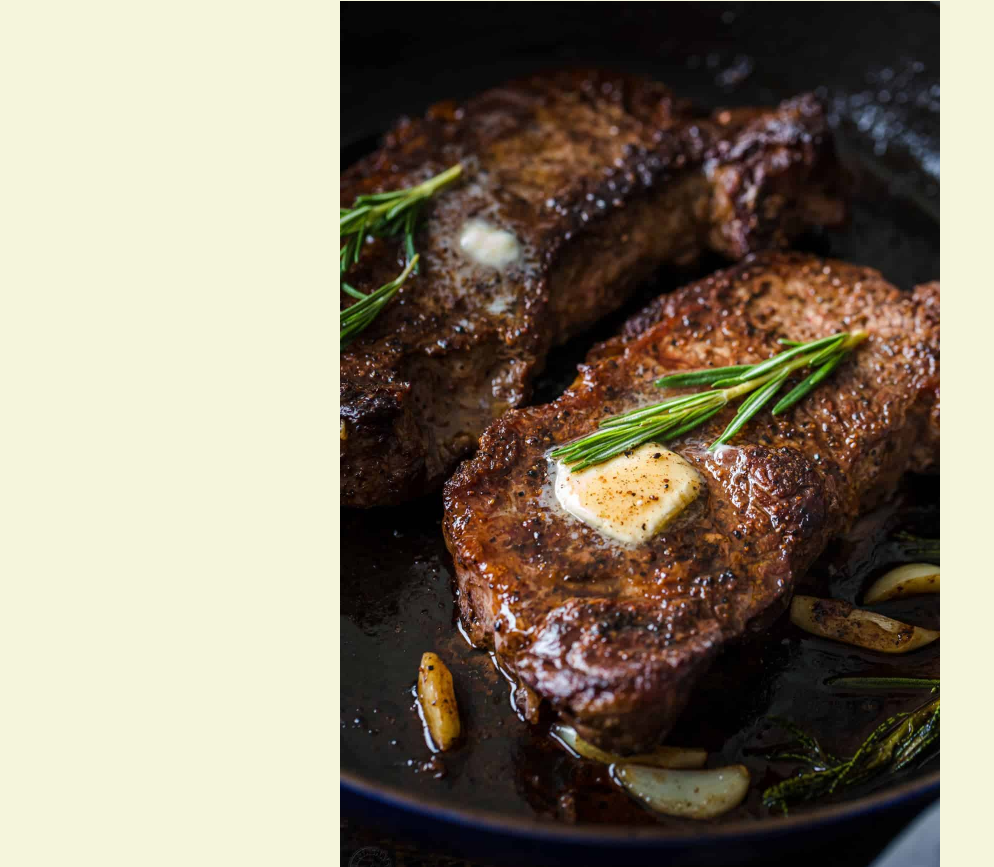
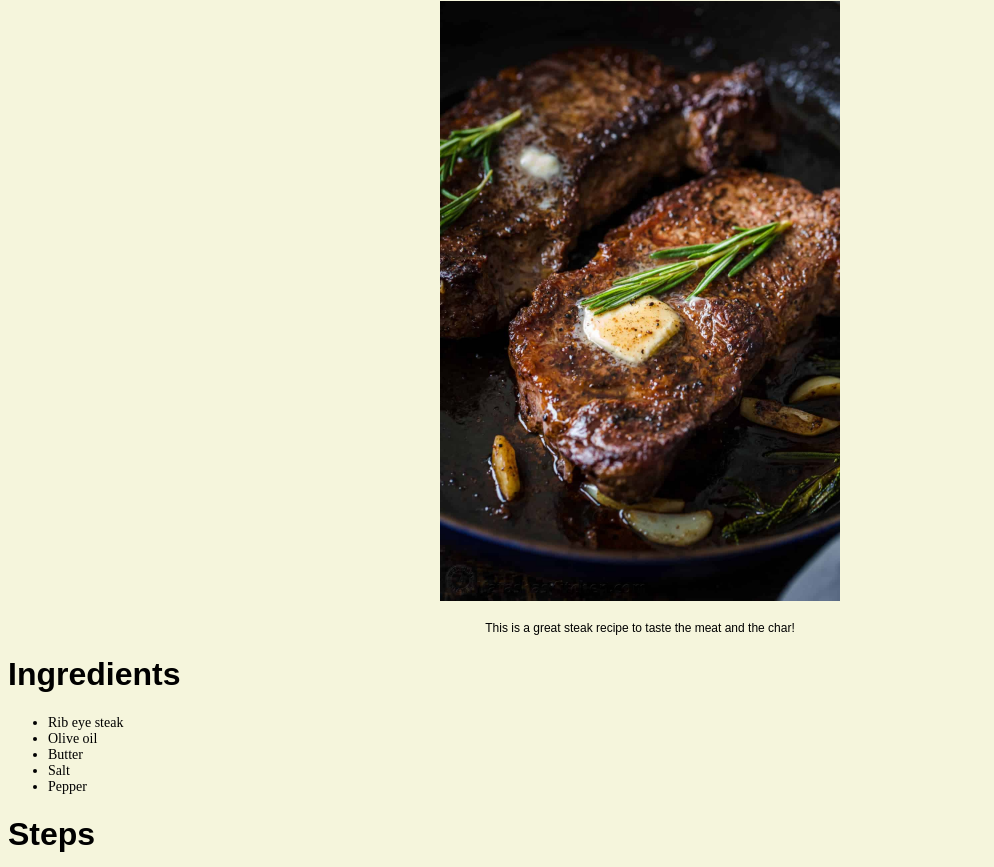
Before and after one commit to codegnomexx/odin-recipes, a plain HTML site: page recipes/steak.html in a window 1280 px wide. Shown: the part 79-946 px from the top of the page, without its empty margins (0-994 px from the left). Drawn offline with Linux system fonts and the light colour scheme.

Commit message:
cleaned up code

```diff
--- a/style.css
+++ b/style.css
@@ -2,30 +2,34 @@ body{
     background-color:beige
 }
 
-h1{
+h1,
+.h5{
     font-family: Arial, Helvetica, sans-serif;
     text-align: center;
 }
 
 
 .h5{
-    font-family: Arial, Helvetica, sans-serif;
-    text-align: center;
+    font-size: 12px;
     font-weight: 100;
 }
 
+li{
+    font-size: 14px;
+    font-weight: 100;
+}
 
-.imageMain{
+.imageMain,
+.image{
     display: block;
     margin: auto;
     width: 300px;
     height:auto;
 }
+
 .image{
-    display: block;
-    margin: auto;
-    width: 600px;
-    height:auto;
+    width: 400px;
+
 }
 
 .h1IngredientSteps{
```
